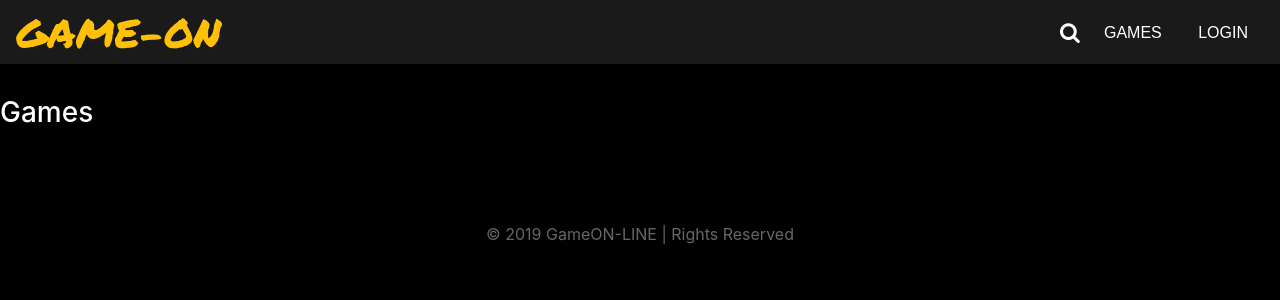
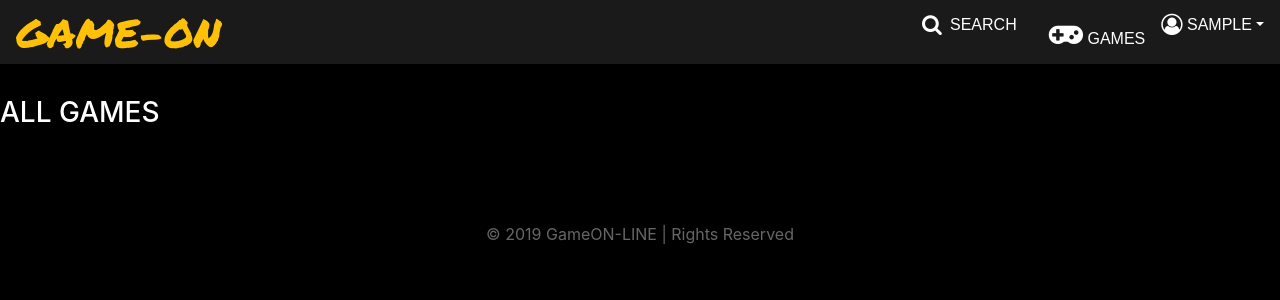
Before and after one commit to xerilius/GAME-ON, a Flask app: page /games in a window 1280 px wide. Shown: the top 300 px of the page. Run offline with Flask 2, Linux system fonts and the light colour scheme; the visitor is signed in with stand-in values (Sample User, id 1); data that the repository does not hold is empty; some libraries are stand-ins or nearby versions; some web fonts are replaced.

```diff
--- a/static/css/style.css
+++ b/static/css/style.css
@@ -11,10 +11,17 @@ font-family: 'Covered By Your Grace', cursive;
 font-family: 'Rock Salt', cursive;
 font-family: 'Didact Gothic', sans-serif;
 */
-.navbar-toggler-icon {
-    background-colro: white;
+li {
+    list-style-type: none;
 }
 
+.navbar-toggler-icon {
+    background-color: white;
+}
+#searchBar.search-form {
+    text-align: center;
+
+}
 /* NAVIGATION BAR */
 .navbar-brand{
     color: #ffc107;
@@ -30,7 +37,7 @@ font-family: 'Didact Gothic', sans-serif;
 #navbar{
     background-color: #1A1A1A;
     height: 4em;
-    font-family: 'Lexend Peta', sans-serif;
+    font-family: 'Lexend Peta', sans-serif ;
 
 }
 /* Change color of links on hover */
@@ -40,8 +47,19 @@ font-family: 'Didact Gothic', sans-serif;
 
 .nav-link{
     display: inline;
+
 }
 
+.dropdown-menu {
+    background-color:#1A1A1A;
+     text-decoration: none;
+}
+a.dropdown-toggle {
+     text-decoration: none;
+}
+span {
+    text-align: center;
+}
 /* carousel */
 #carousel{
 	width: auto;
@@ -86,11 +104,6 @@ background-image: url(
   /* background-size: cover; } */
 /* }  */
 
-#searchBar {
-    position: fixed;
-    top: 30px !important;
-    left: auto;
-}
 /*login*/
 .modal-title{
   color: #ffc107;
@@ -155,6 +168,7 @@ textarea {
 
 a {
     color:white;
+
 }
 
 a:hover{
--- a/templates/base.html
+++ b/templates/base.html
@@ -15,28 +15,42 @@
         <a class="navbar-brand" href="/">GAME-ON</a>
     </div>
 
-    <div class="navbar-right">
+    <div class="nav justify-content-end">
         <!-- search -->
-        <a id="search-bar" data-toggle="modal" href="#searchBar"><i class="fa fa-fw fa-search fa-lg"></i></a>
 
-        <a id="nav-link"class="nav-link" href="/games">GAMES</a>
+        <span><a id="search-bar" class="nav-link" data-toggle="modal" href="#searchBar"><i class="fa fa-fw fa-search fa-lg" aria-hidden="true"></i> SEARCH</a></span>
 
+        <span><a id="nav-link" class="nav-link" href="/games"><i class="fa fa-gamepad fa-2x" aria-hidden="true"></i> GAMES</a></span>
+        <span>
+        {% if session.get('Username') %}
+        <li class="dropdown">
+            <a class="dropdown-toggle" data-toggle="dropdown" href="#"><i class="fa fa-user-circle-o fa-lg" aria-hidden="true"></i> {{ session['Username'].upper() }}</a>
+        <ul class="dropdown-menu">
+          <li><a class="nav-link" href="/logout"><i class="fa fa-sign-out fa-lg" aria-hidden="true"></i> LOGOUT</a></li>
+        </ul>
+      </li>
         <!--Login Modal button-->
-        <a id="nav-login-btn" class="nav-link" data-toggle="modal" href="#loginModal">LOGIN</a>
+        {% else %}
+        <a id="nav-login-btn" class="nav-link" data-toggle="modal" href="#loginModal"><i class="fa fa-user-circle-o fa-lg" aria-hidden="true"></i> LOGIN</a>
+    </span>
+
+
+        {% endif %}
+
         <!-- Hamburger menu icon -->
         <!-- <button class="navbar-toggler navbar-dark" type="button" data-toggle="collapse" data-target="#navbarToggleExternalContent" aria-controls="navbarToggleExternalContent" aria-expanded="false" aria-label="Toggle navigation">
             <span class="navbar-toggler-icon"></span>
             </button> -->
     </div>
-    <!-- Full Height Modal Right -->
+    <!--search bar modal-->
     <div class="modal fade" id="searchBar" tabindex="-1" role="dialog" aria-labelledby="myModalLabel"
       aria-hidden="true">
       <!-- Add class .modal-full-height and then add class .modal-right (or other classes from list above) to set a position to the modal -->
-      <div class="modal-dialog" role="document">
+      <div class="modal-dialog modal-lg" role="document">
         <div class="modal-content">
           <div class="modal-header text-center">
-              <form class="form-horizontal" action="/games/search-results" method="POST">
-                  <input type="text" class="search-form" id="searchbar" name="searchbar" placeholder="Search your game ...">
+              <form class="form-horizontal" action="/games/search-results" method="POST"><i class="fab fa-searchengin"></i>
+                <i class="fa fa-gamepad fa-3x" aria-hidden="true"></i>  <input type="text" class="search-form" id="searchbar" name="searchbar" placeholder="Search your game ...">
               </form>
             <button type="button" class="close" data-dismiss="modal" aria-label="Close">
               <span aria-hidden="true">&times;</span>
@@ -44,8 +58,7 @@
           </div>
       </div>
     </div>
-    </div
-    <!-- Full Height Modal Right -->
+</div>
 
     <!-- Login Modal Container-->
     <div class="modal fade" id="loginModal" tabindex="-1" role="dialog" aria-labelledby="loginModalLabel" aria-hidden="true">
@@ -108,7 +121,6 @@
 <script src="https://code.jquery.com/jquery-3.4.1.min.js" integrity="sha384-KJ3o2DKtIkvYIK3UENzmM7KCkRr/rE9/Qpg6aAZGJwFDMVNA/GpGFF93hXpG5KkN" crossorigin="anonymous"></script>
 <script src="https://cdnjs.cloudflare.com/ajax/libs/popper.js/1.12.9/umd/popper.min.js" integrity="sha384-ApNbgh9B+Y1QKtv3Rn7W3mgPxhU9K/ScQsAP7hUibX39j7fakFPskvXusvfa0b4Q" crossorigin="anonymous"></script>
 <script src="https://maxcdn.bootstrapcdn.com/bootstrap/4.0.0/js/bootstrap.min.js" integrity="sha384-JZR6Spejh4U02d8jOt6vLEHfe/JQGiRRSQQxSfFWpi1MquVdAyjUar5+76PVCmYl" crossorigin="anonymous"></script>
-<script src="/static/js/reviews.js"></script>
 </body>
 <footer class="footer"> {% block footer %} © 2019 GameON-LINE | Rights Reserved {% endblock %}</footer>
 </html>
--- a/templates/games_list.html
+++ b/templates/games_list.html
@@ -1,14 +1,11 @@
 {% extends 'base.html' %}
 {% block content %}
 <br>
-<h3> Games </h3>
-
+<h3> ALL GAMES </h3>
 <ul>
   {% for game in games %}
   <li>
-            <a href="/games/{{ game.slug }}">
-            {{ game.title }}
-            </a>
+    <a href="/games/{{ game.slug }}"><i class="fa fa-gamepad 3x"></i> {{ game.title }}</a>
   </li>
   {% endfor %}
 </ul>
```
Also changed, not shown: templates/game_details.html (+31 -6 lines), static/js/reviews.js (line endings or trailing spaces). Lines whose indentation alone changed are shown as unchanged.
